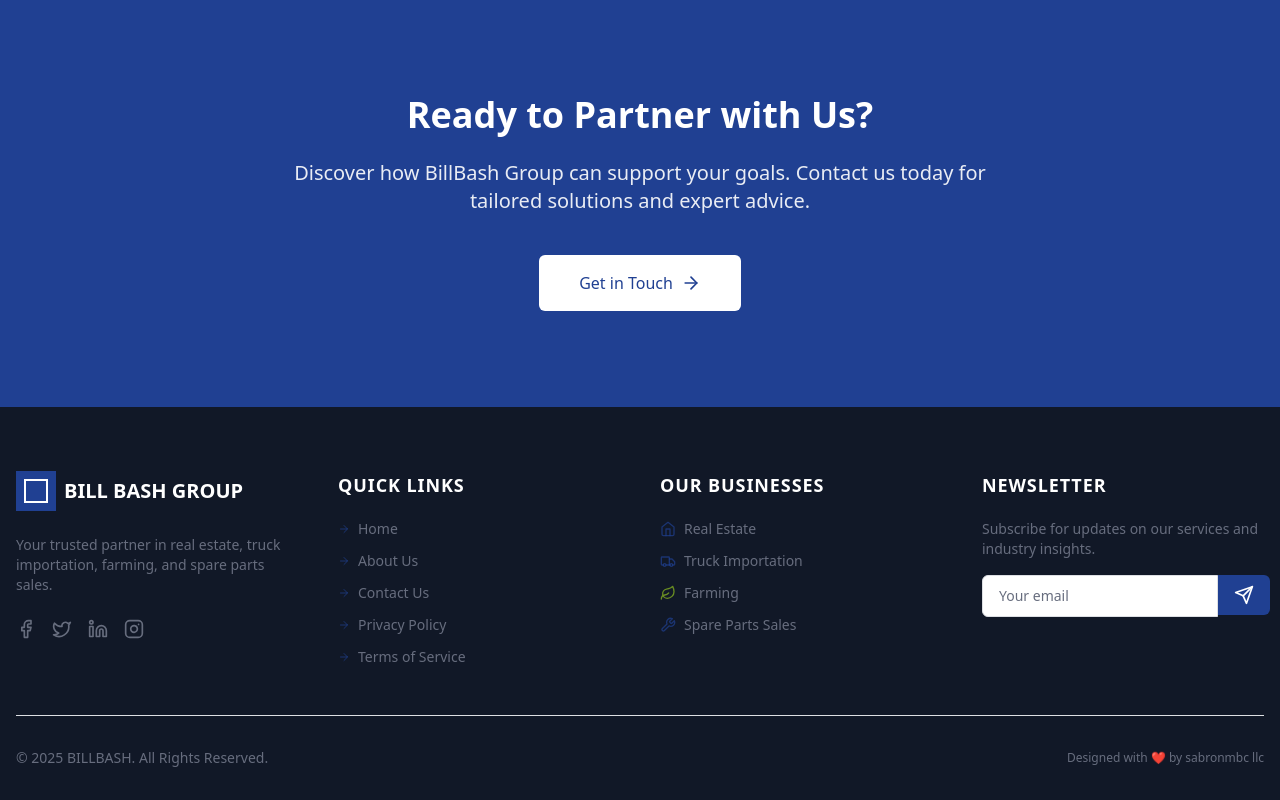
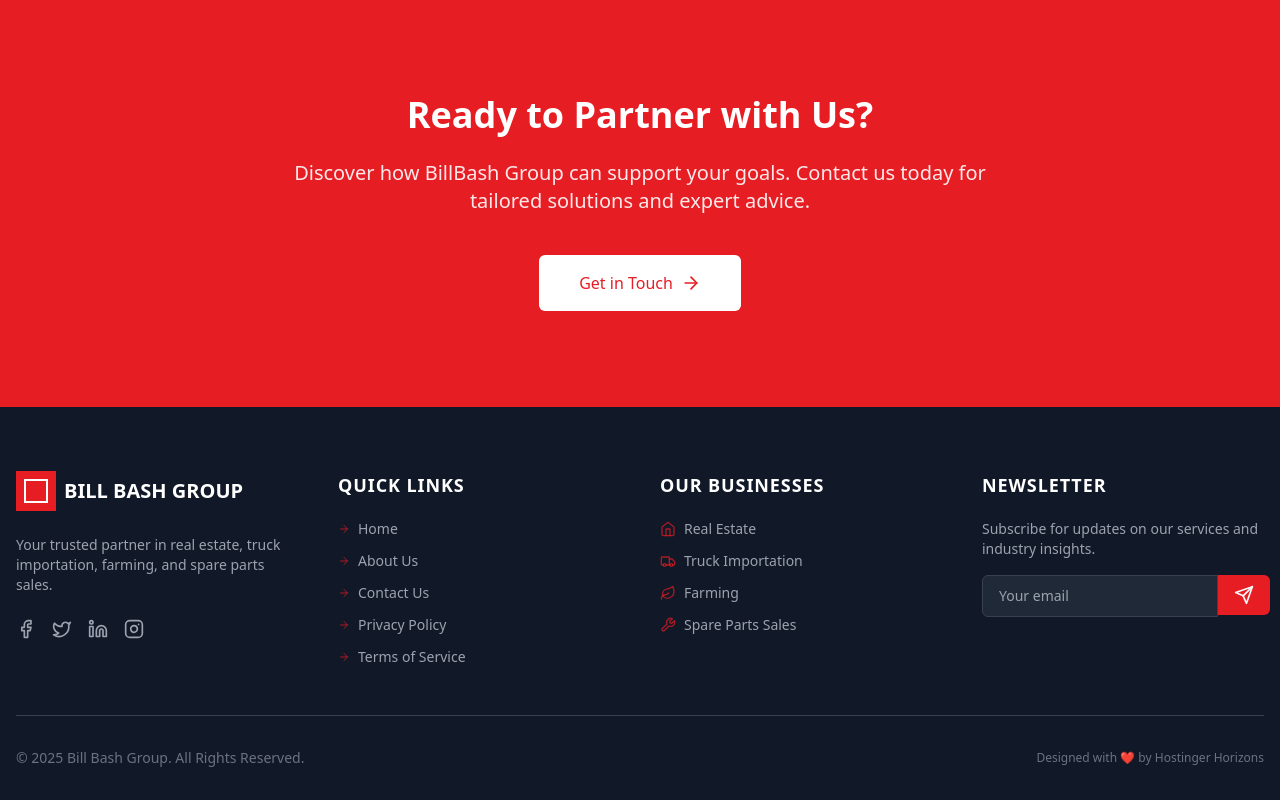
Before and after one commit to learnednomad/billbashgroups, a React (Vite) app: page / in a window 1280 px wide. Shown: the part 3013-3813 px from the top of the page. Built offline with nearby package versions, Linux system fonts and the light colour scheme.

Commit message:
Revert "feat: updated color scheme"

```diff
--- a/src/components/About.jsx
+++ b/src/components/About.jsx
@@ -1,3 +1,4 @@
+
 import React from "react";
 import { motion } from "framer-motion";
 import { Link } from "react-router-dom";
--- a/src/components/AboutSection.jsx
+++ b/src/components/AboutSection.jsx
@@ -28,7 +28,7 @@
             <p className="text-gray-600 leading-relaxed mb-8">
               Whether you're seeking premium properties, sourcing quality trucks, investing in sustainable agriculture, or in need of durable spare parts, Bill Bash Group delivers with professionalism, transparency, and a deep understanding of your needs.
             </p>
-            <Button asChild className="bg-primary text-primary-foreground hover:bg-highlight hover:text-highlight-foreground text-base px-8 py-3">
+            <Button asChild className="bg-primary text-white hover:bg-primary/90 text-base px-8 py-3">
               <Link to="/about">
                 Learn More About Us
                 <ArrowRight className="ml-2 h-5 w-5" />
@@ -47,7 +47,7 @@
               className="rounded-xl shadow-2xl w-full h-auto object-cover"
              src={TruckAboutImage} />
             <div className="absolute -top-8 -left-8 w-24 h-24 bg-primary/10 rounded-full -z-10 hidden md:block"></div>
-            <div className="absolute -bottom-8 -right-8 w-32 h-32 bg-muted rounded-lg -z-10 hidden md:block"></div>
+            <div className="absolute -bottom-8 -right-8 w-32 h-32 bg-gray-200/30 rounded-lg -z-10 hidden md:block"></div>
           </motion.div>
         </div>
       </div>
--- a/src/components/Businesses.jsx
+++ b/src/components/Businesses.jsx
@@ -1,3 +1,4 @@
+
 import React from "react";
 import { motion } from "framer-motion";
 import { Card, CardContent, CardHeader, CardTitle, CardDescription } from "@/components/ui/card";
--- a/src/components/CtaSection.jsx
+++ b/src/components/CtaSection.jsx
@@ -1,3 +1,4 @@
+
 import React from "react";
 import { motion } from "framer-motion";
 import { Button } from "@/components/ui/button";
--- a/src/components/Footer.jsx
+++ b/src/components/Footer.jsx
@@ -1,9 +1,8 @@
+
 import React from "react";
-import { Facebook, Twitter, Linkedin, Instagram, ArrowRight, Home, Truck, Leaf, Wrench, Send } from "lucide-react";
+import { Facebook, Twitter, Linkedin, Instagram, Youtube, ArrowRight, Home, Truck, Leaf, Wrench, Send } from "lucide-react";
 import { Button } from "@/components/ui/button";
 import { Link } from "react-router-dom";
-
-const logoUrl = "https://storage.googleapis.com/hostinger-horizons-assets-prod/35ba3e5a-041e-4a6f-be03-9bbb09825892/78a0791dfec2f91bbcc9448784156e5b.png";
 
 const Footer = () => {
   const quickLinks = [
@@ -33,31 +32,31 @@
               </div>
               <span className="font-bold text-xl text-white">BILL BASH GROUP</span>
             </Link>
-            <p className="text-muted-foreground mb-6 text-sm">
+            <p className="text-gray-400 mb-6 text-sm">
               Your trusted partner in real estate, truck importation, farming, and spare parts sales.
             </p>
             <div className="flex space-x-4">
-              <a href="#" aria-label="Facebook" className="text-muted-foreground hover:text-primary transition-colors">
+              <a href="#" aria-label="Facebook" className="text-gray-400 hover:text-primary transition-colors">
                 <Facebook className="h-5 w-5" />
               </a>
-              <a href="#" aria-label="Twitter" className="text-muted-foreground hover:text-primary transition-colors">
+              <a href="#" aria-label="Twitter" className="text-gray-400 hover:text-primary transition-colors">
                 <Twitter className="h-5 w-5" />
               </a>
-              <a href="#" aria-label="LinkedIn" className="text-muted-foreground hover:text-primary transition-colors">
+              <a href="#" aria-label="LinkedIn" className="text-gray-400 hover:text-primary transition-colors">
                 <Linkedin className="h-5 w-5" />
               </a>
-              <a href="#" aria-label="Instagram" className="text-muted-foreground hover:text-primary transition-colors">
+              <a href="#" aria-label="Instagram" className="text-gray-400 hover:text-primary transition-colors">
                 <Instagram className="h-5 w-5" />
               </a>
             </div>
           </div>
 
           <div>
-            <h3 className="text-lg font-semibold text-white mb-5 uppercase tracking-wider">Quick Links</h3>
+            <h3 className="text-lg font-semibold mb-5 uppercase tracking-wider">Quick Links</h3>
             <ul className="space-y-3">
               {quickLinks.map(link => (
                 <li key={link.path}>
-                  <Link to={link.path} className="text-muted-foreground hover:text-primary transition-colors text-sm flex items-center">
+                  <Link to={link.path} className="text-gray-400 hover:text-primary transition-colors text-sm flex items-center">
                     <ArrowRight className="mr-2 h-3 w-3 text-primary/70"/> {link.label}
                   </Link>
                 </li>
@@ -66,12 +65,12 @@
           </div>
 
           <div>
-            <h3 className="text-lg font-semibold text-white mb-5 uppercase tracking-wider">Our Businesses</h3>
+            <h3 className="text-lg font-semibold mb-5 uppercase tracking-wider">Our Businesses</h3>
             <ul className="space-y-3">
               {businessLinks.map(link => (
                 <li key={link.path}>
-                  <Link to={link.path} className="text-muted-foreground hover:text-primary transition-colors text-sm flex items-center">
-                    {React.cloneElement(link.icon, { className: `mr-2 h-4 w-4 ${link.label === "Farming" ? "text-accent" : "text-primary/70"}` })} {link.label}
+                  <Link to={link.path} className="text-gray-400 hover:text-primary transition-colors text-sm flex items-center">
+                    {React.cloneElement(link.icon, { className: "mr-2 h-4 w-4 text-primary/70" })} {link.label}
                   </Link>
                 </li>
               ))}
@@ -79,8 +78,8 @@
           </div>
 
           <div>
-            <h3 className="text-lg font-semibold text-white mb-5 uppercase tracking-wider">Newsletter</h3>
-            <p className="text-muted-foreground mb-4 text-sm">
+            <h3 className="text-lg font-semibold mb-5 uppercase tracking-wider">Newsletter</h3>
+            <p className="text-gray-400 mb-4 text-sm">
               Subscribe for updates on our services and industry insights.
             </p>
             <form className="flex">
@@ -89,10 +88,10 @@
                 id="footer-email"
                 type="email"
                 placeholder="Your email"
-                className="flex-grow px-4 py-2.5 bg-slate-gray/70 border border-slate-gray/50 rounded-l-md focus:outline-none focus:ring-2 focus:ring-primary focus:border-transparent text-sm text-white placeholder-muted-foreground"
+                className="flex-grow px-4 py-2.5 bg-gray-800 border border-gray-700 rounded-l-md focus:outline-none focus:ring-2 focus:ring-primary focus:border-transparent text-sm"
                 aria-label="Email for newsletter"
               />
-              <Button type="submit" className="rounded-l-none bg-primary hover:bg-highlight px-4 py-2.5">
+              <Button type="submit" className="rounded-l-none bg-primary hover:bg-primary/90 px-4 py-2.5">
                 <Send className="h-5 w-5" />
                  <span className="sr-only">Subscribe</span>
               </Button>
@@ -100,13 +99,13 @@
           </div>
         </div>
 
-        <div className="border-t border-slate-gray/50 pt-8 mt-8">
+        <div className="border-t border-gray-700 pt-8 mt-8">
           <div className="flex flex-col md:flex-row justify-between items-center text-center md:text-left">
-            <p className="text-muted-foreground text-sm mb-4 md:mb-0">
-              © {new Date().getFullYear()} BILLBASH. All Rights Reserved.
+            <p className="text-gray-500 text-sm mb-4 md:mb-0">
+              © {new Date().getFullYear()} Bill Bash Group. All Rights Reserved.
             </p>
-            <p className="text-muted-foreground text-xs">
-              Designed with <span role="img" aria-label="heart" className="text-highlight">❤️</span> by sabronmbc llc
+            <p className="text-gray-500 text-xs">
+              Designed with <span role="img" aria-label="heart">❤️</span> by Hostinger Horizons
             </p>
           </div>
         </div>
--- a/src/components/Header.jsx
+++ b/src/components/Header.jsx
@@ -1,3 +1,4 @@
+
 import React, { useState, useEffect } from "react";
 import { Link, NavLink } from "react-router-dom";
 import { motion } from "framer-motion";
@@ -11,8 +12,6 @@
   NavigationMenuContent,
   NavigationMenuLink as RadixNavigationMenuLink
 } from "@/components/ui/navigation-menu";
-
-const logoUrl = "https://storage.googleapis.com/hostinger-horizons-assets-prod/35ba3e5a-041e-4a6f-be03-9bbb09825892/78a0791dfec2f91bbcc9448784156e5b.png";
 
 const NavLinkItem = ({ to, children, isScrolled, closeMobileMenu }) => (
   <NavLink
--- a/src/components/ui/label.jsx
+++ b/src/components/ui/label.jsx
@@ -1,3 +1,4 @@
+
 import React from "react";
 import * as LabelPrimitive from "@radix-ui/react-label";
 import { cva } from "class-variance-authority";
--- a/src/components/ui/textarea.jsx
+++ b/src/components/ui/textarea.jsx
@@ -1,3 +1,4 @@
+
 import React from "react";
 import { cn } from "@/lib/utils";
 
--- a/src/index.css
+++ b/src/index.css
@@ -1,71 +1,52 @@
+
 @tailwind base;
 @tailwind components;
 @tailwind utilities;
 
 @layer base {
   :root {
-    --background: 30 33% 96%; /* Warm Sand / Light Beige */
-    --foreground: 225 30% 23%; /* Slate Gray */
-    --card: 0 0% 100%; /* White */
-    --card-foreground: 225 30% 23%; /* Slate Gray */
-    --popover: 0 0% 100%; /* White */
-    --popover-foreground: 225 30% 23%; /* Slate Gray */
-
-    --primary: 223 64% 35%; /* Navy Blue */
-    --primary-foreground: 0 0% 100%; /* White */
-
-    --secondary: 225 30% 23%; /* Slate Gray */
-    --secondary-foreground: 0 0% 100%; /* White */
-
-    --accent: 80 61% 34%; /* Olive Green */
-    --accent-foreground: 0 0% 100%; /* White */
-
-    --highlight: 21 89% 43%; /* Rust Orange */
-    --highlight-foreground: 0 0% 100%; /* White */
-
-    --muted: 225 10% 96%; /* Lighter Slate Gray for muted backgrounds */
-    --muted-foreground: 225 10% 45%; /* Darker Slate Gray for muted text */
-
+    --background: 0 0% 100%;
+    --foreground: 222.2 84% 4.9%;
+    --card: 0 0% 100%;
+    --card-foreground: 222.2 84% 4.9%;
+    --popover: 0 0% 100%;
+    --popover-foreground: 222.2 84% 4.9%;
+    --primary: 358 81% 51%; /* Bill Bash Red */
+    --primary-foreground: 210 40% 98%;
+    --secondary: 210 40% 96.1%;
+    --secondary-foreground: 222.2 47.4% 11.2%;
+    --muted: 210 40% 96.1%;
+    --muted-foreground: 215.4 16.3% 46.9%;
+    --accent: 210 40% 96.1%;
+    --accent-foreground: 222.2 47.4% 11.2%;
     --destructive: 0 84.2% 60.2%;
-    --destructive-foreground: 0 0% 100%; /* White */
-
-    --border: 225 10% 88%; /* Light Slate Gray for borders */
-    --input: 225 10% 88%; /* Light Slate Gray for input borders */
-    --ring: 223 64% 35%; /* Navy Blue for focus rings */
-
+    --destructive-foreground: 210 40% 98%;
+    --border: 214.3 31.8% 91.4%;
+    --input: 214.3 31.8% 91.4%;
+    --ring: 358 81% 51%; /* Bill Bash Red for focus rings */
     --radius: 0.5rem;
   }
 
   .dark {
-    /* Keeping dark mode fairly similar, but adjusting to new palette logic if needed */
-    --background: 225 30% 10%; /* Darker Slate Gray */
-    --foreground: 30 33% 90%; /* Lighter Warm Sand */
-    --card: 225 30% 15%;
-    --card-foreground: 30 33% 90%;
-    --popover: 225 30% 15%;
-    --popover-foreground: 30 33% 90%;
-
-    --primary: 223 64% 45%; /* Brighter Navy Blue for dark mode */
-    --primary-foreground: 0 0% 100%;
-
-    --secondary: 225 30% 25%;
-    --secondary-foreground: 0 0% 100%;
-
-    --accent: 80 61% 44%; /* Brighter Olive Green */
-    --accent-foreground: 0 0% 100%;
-
-    --highlight: 21 89% 53%; /* Brighter Rust Orange */
-    --highlight-foreground: 0 0% 100%;
-
-    --muted: 225 30% 20%;
-    --muted-foreground: 225 10% 65%;
-
-    --destructive: 0 70% 50%;
-    --destructive-foreground: 0 0% 100%;
-
-    --border: 225 30% 30%;
-    --input: 225 30% 30%;
-    --ring: 223 64% 45%;
+    --background: 222.2 84% 4.9%;
+    --foreground: 210 40% 98%;
+    --card: 222.2 84% 4.9%;
+    --card-foreground: 210 40% 98%;
+    --popover: 222.2 84% 4.9%;
+    --popover-foreground: 210 40% 98%;
+    --primary: 358 81% 51%;
+    --primary-foreground: 210 40% 98%;
+    --secondary: 217.2 32.6% 17.5%;
+    --secondary-foreground: 210 40% 98%;
+    --muted: 217.2 32.6% 17.5%;
+    --muted-foreground: 215 20.2% 65.1%;
+    --accent: 217.2 32.6% 17.5%;
+    --accent-foreground: 210 40% 98%;
+    --destructive: 0 62.8% 30.6%;
+    --destructive-foreground: 210 40% 98%;
+    --border: 217.2 32.6% 17.5%;
+    --input: 217.2 32.6% 17.5%;
+    --ring: 358 81% 51%;
   }
 }
 
@@ -83,7 +64,7 @@
 }
 
 .hero-overlay-gradient {
-  background: linear-gradient(0deg, rgba(31, 58, 147, 0.7) 0%, rgba(31, 58, 147, 0.3) 50%, rgba(31, 58, 147,0.1) 100%);
+  background: linear-gradient(0deg, rgba(0, 0, 0, 0.7) 0%, rgba(0, 0, 0, 0.3) 50%, rgba(0,0,0,0.1) 100%);
 }
 
 .business-card {
@@ -98,32 +79,3 @@
 input:focus, textarea:focus, select:focus, button:focus {
   @apply ring-2 ring-ring ring-offset-2;
 }
-
-.bg-warm-sand {
-  background-color: #F5F1EA;
-}
-
-.text-slate-gray {
-  color: #2E3A59;
-}
-
-.text-olive-green {
-  color: #6B8E23;
-}
-
-.border-slate-gray {
-  border-color: #2E3A59;
-}
-
-.bg-olive-green {
-  background-color: #6B8E23;
-}
-.hover\:bg-rust-orange:hover {
-  background-color: #C1440E;
-}
-.hover\:text-rust-orange:hover {
-  color: #C1440E;
-}
-.text-rust-orange {
-  color: #C1440E;
-}
```
Also changed, not shown: src/components/ui/toaster.jsx (line endings or trailing spaces), src/components/ui/use-toast.js (line endings or trailing spaces).
